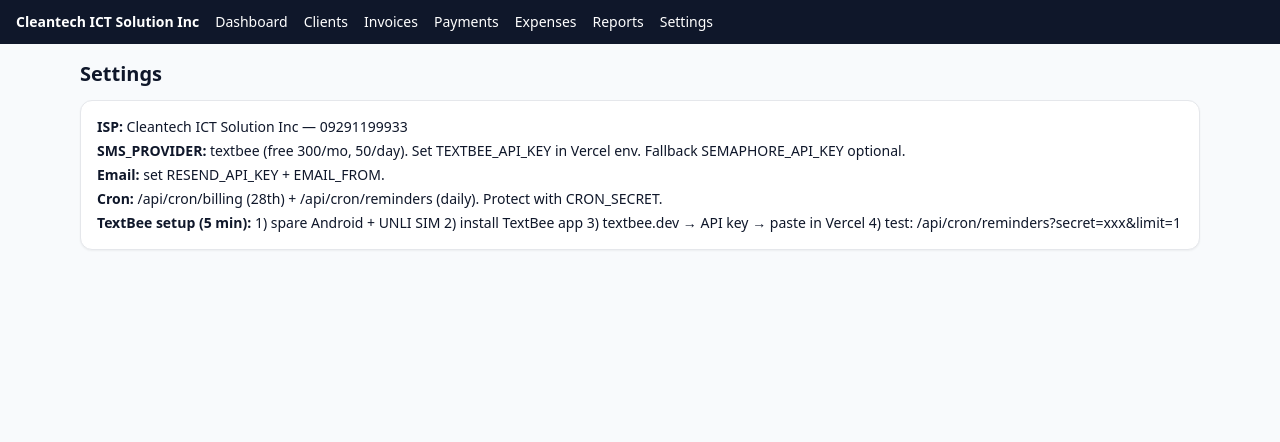
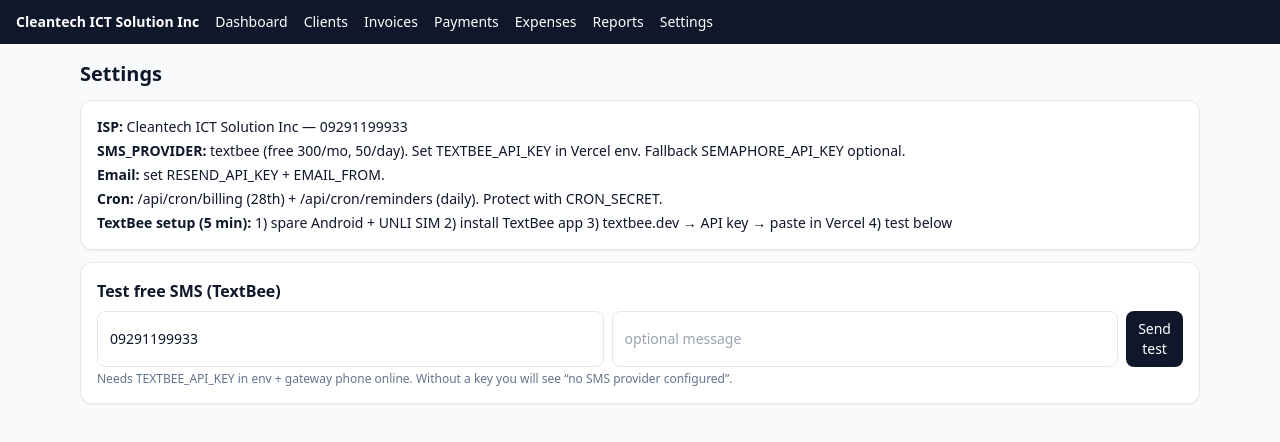
Before and after one commit to cjpmgomez-afk/CleantechBilling, a Next.js app: page /settings in a window 1280 px wide. Shown: the top 442 px of the page. Built offline with nearby package versions, Linux system fonts and the light colour scheme.

Commit message:
Settings: one-click test SMS via server action

```diff
--- /dev/null
+++ b/app/settings/actions.ts
@@ -0,0 +1,10 @@
+"use server";
+import { sendSMS } from "@/lib/sms";
+
+// Sends a one-off test SMS via the configured provider (TextBee free).
+// Runs server-side so API keys never leave the server.
+export async function sendTestSms(to: string, message: string) {
+  const msg = message?.trim() || `Cleantech ICT test message. If you got this, free SMS is working! (${new Date().toISOString().slice(0, 16)})`;
+  const r = await sendSMS(to, msg);
+  return { ok: r.ok, provider: r.provider, error: r.error ?? null };
+}
--- a/app/settings/page.tsx
+++ b/app/settings/page.tsx
@@ -1,9 +1,12 @@
+import SmsTest from "@/components/SmsTest";
 export default function Settings() {
   return (<div><h1 className="text-xl font-bold mb-3">Settings</h1><div className="card text-sm space-y-1">
     <p><b>ISP:</b> Cleantech ICT Solution Inc — {process.env.ISP_CONTACT ?? "09291199933"}</p>
     <p><b>SMS_PROVIDER:</b> textbee (free 300/mo, 50/day). Set TEXTBEE_API_KEY in Vercel env. Fallback SEMAPHORE_API_KEY optional.</p>
     <p><b>Email:</b> set RESEND_API_KEY + EMAIL_FROM.</p>
     <p><b>Cron:</b> /api/cron/billing (28th) + /api/cron/reminders (daily). Protect with CRON_SECRET.</p>
-    <p><b>TextBee setup (5 min):</b> 1) spare Android + UNLI SIM 2) install TextBee app 3) textbee.dev → API key → paste in Vercel 4) test: /api/cron/reminders?secret=xxx&limit=1</p>
-  </div></div>);
+    <p><b>TextBee setup (5 min):</b> 1) spare Android + UNLI SIM 2) install TextBee app 3) textbee.dev → API key → paste in Vercel 4) test below</p>
+  </div>
+  <SmsTest />
+  </div>);
 }
--- /dev/null
+++ b/components/SmsTest.tsx
@@ -0,0 +1,27 @@
+"use client";
+import { useState } from "react";
+import { sendTestSms } from "@/app/settings/actions";
+export default function SmsTest() {
+  const [to, setTo] = useState("09291199933");
+  const [msg, setMsg] = useState("");
+  const [out, setOut] = useState<string | null>(null);
+  const [busy, setBusy] = useState(false);
+  const send = async () => {
+    setBusy(true); setOut(null);
+    try {
+      const r = await sendTestSms(to, msg);
+      setOut(r.ok ? `Sent via ${r.provider}. Check the phone.` : `Failed via ${r.provider}: ${r.error}`);
+    } catch (e: any) { setOut("Error: " + String(e?.message ?? e)); }
+    setBusy(false);
+  };
+  return (<div className="card mt-3">
+    <b>Test free SMS (TextBee)</b>
+    <div className="flex gap-2 mt-2">
+      <input className="input" value={to} onChange={e => setTo(e.target.value)} placeholder="09xxxxxxxxx" />
+      <input className="input" value={msg} onChange={e => setMsg(e.target.value)} placeholder="optional message" />
+      <button className="btn" onClick={send} disabled={busy}>{busy ? "Sending…" : "Send test"}</button>
+    </div>
+    {out && <p className="text-sm mt-2">{out}</p>}
+    <p className="text-xs text-slate-500 mt-1">Needs TEXTBEE_API_KEY in env + gateway phone online. Without a key you will see “no SMS provider configured”.</p>
+  </div>);
+}
```
Also changed, not shown: 1 other file (tests, documents, lock files or other folders).
